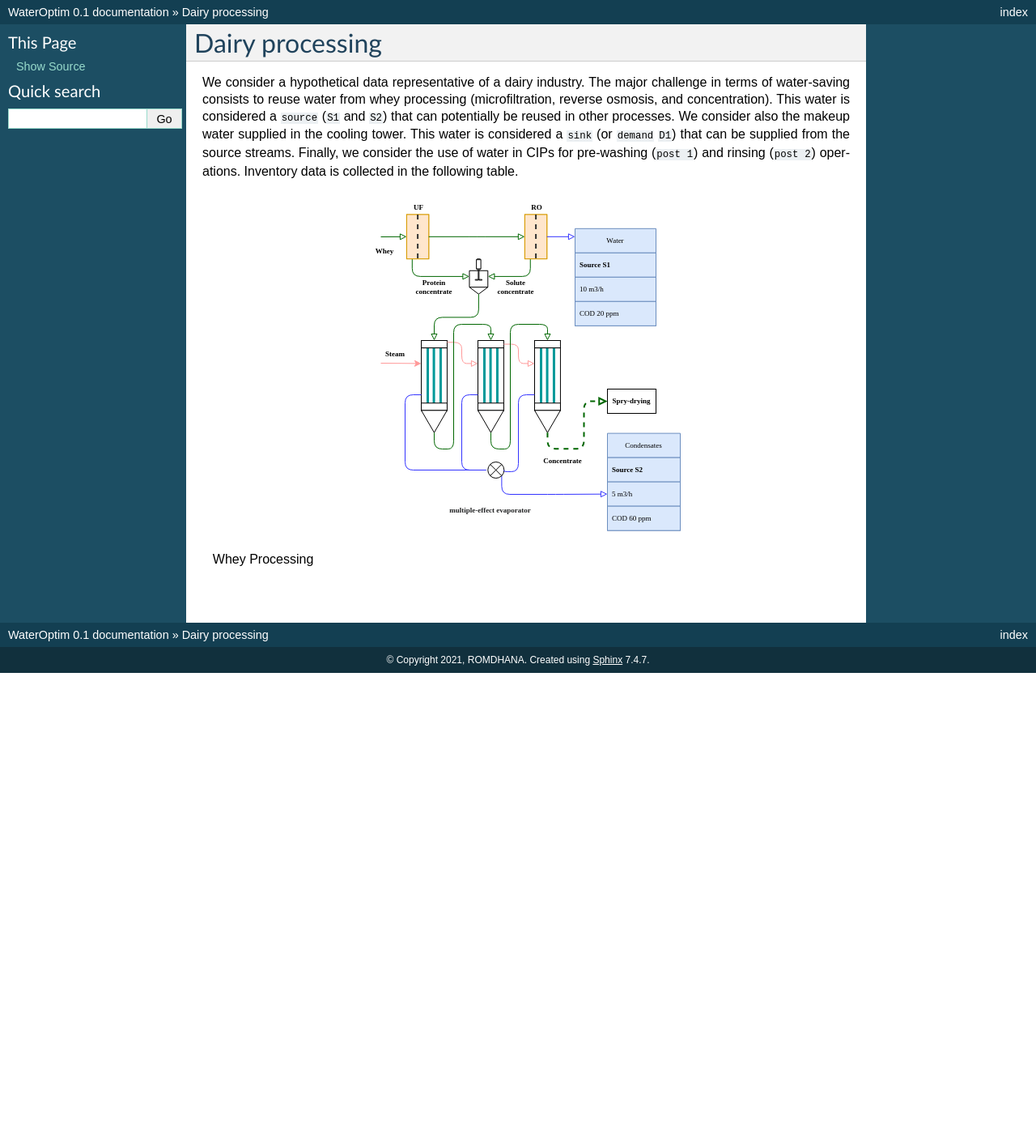
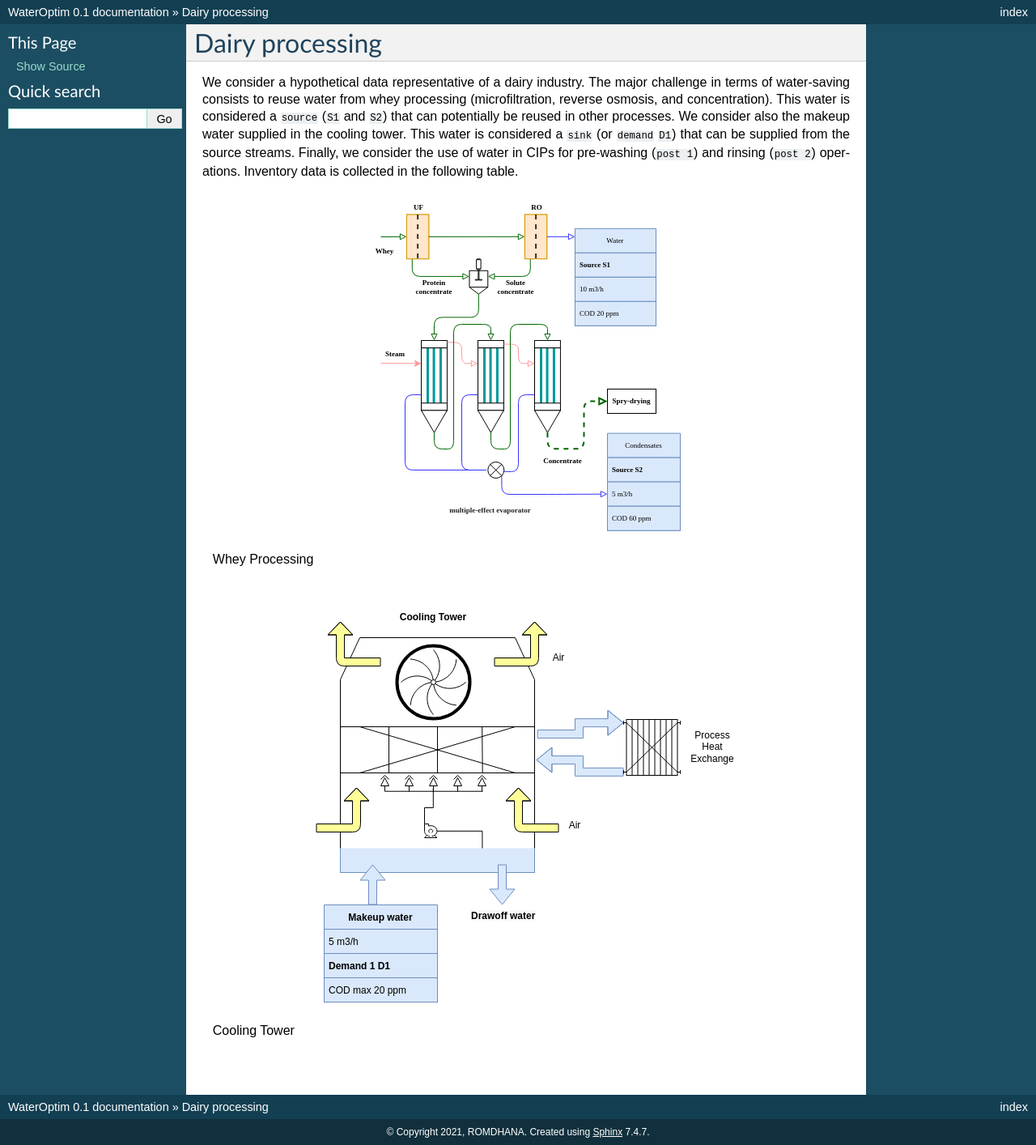
Before and after one commit to ROMDHANA/WaterOptim, a Sphinx documentation site: the page built from docs/source/milkinterface.rst, in a window 1280 px wide. Shown: the whole page at 81% size. Built offline with Sphinx 7.4.7, drawn with Linux system fonts in a browser that asks for light colours; before the commit the page ends 900 px from its top, so only the background shows below that.

Commit message:
Update milkinterface.rst

```diff
--- a/docs/source/milkinterface.rst
+++ b/docs/source/milkinterface.rst
@@ -11,8 +11,7 @@
    Whey Processing
 
 
-
-.. image:: coolingTower.drawio.svg
+.. figure:: coolingTower.drawio.svg
    :target: _images/coolingTower.drawio.svg
 
    Cooling Tower
```
